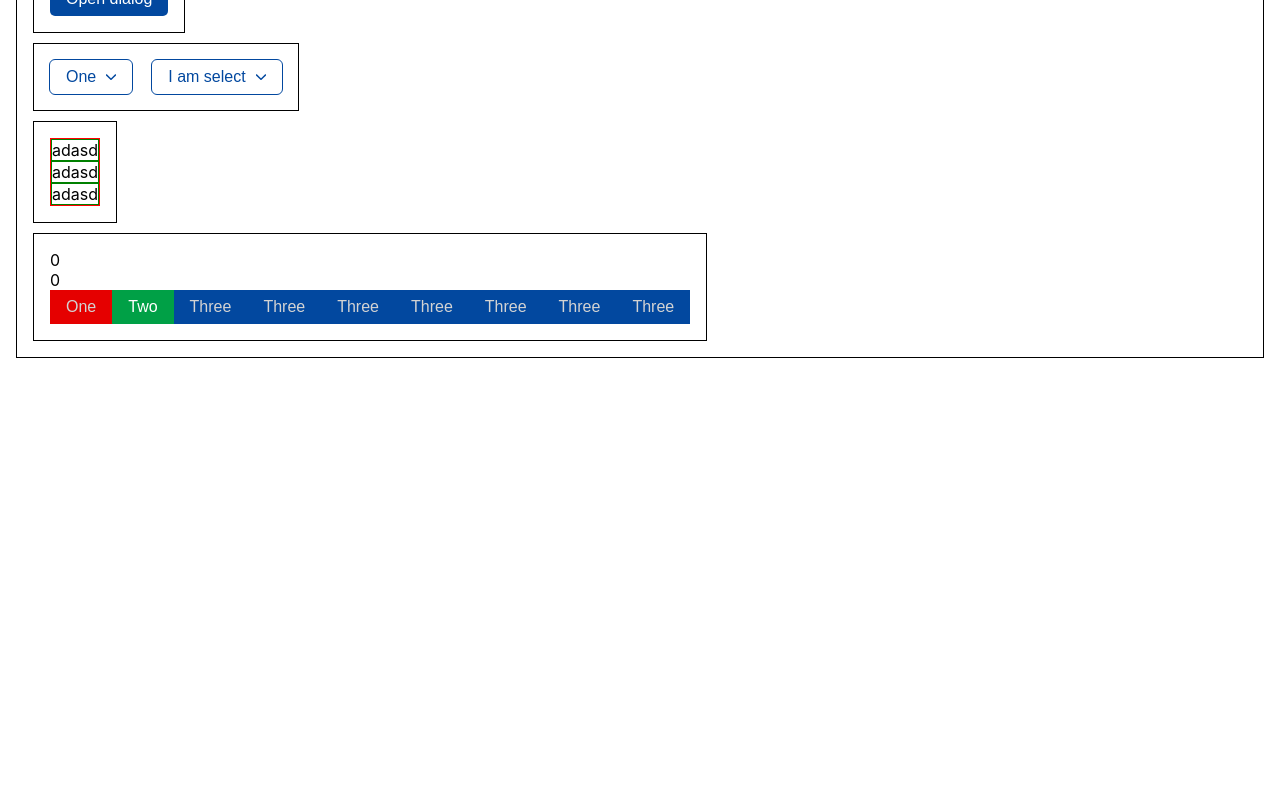
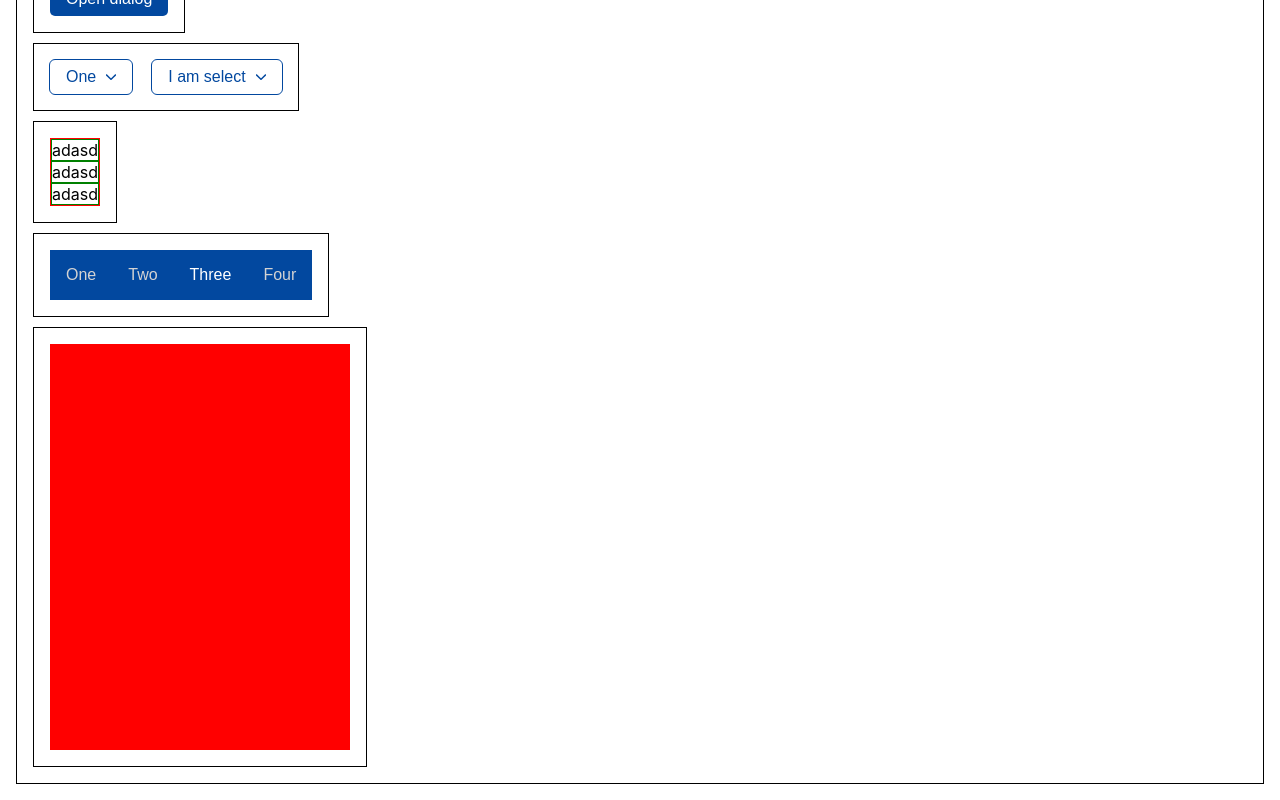
Before and after one commit to bandvov/react-ui-kit, a React (Create React App) app: page / in a window 1280 px wide. Shown: the part 1165-1965 px from the top of the page. Before the commit the page ends 1539 px from the top, so only its background shows below. Built offline with nearby package versions, Linux system fonts and the light colour scheme.

Commit message:
refactored swiper and tabs

```diff
--- a/src/App.tsx
+++ b/src/App.tsx
@@ -10,6 +10,7 @@ import {
   TextInput,
   DialogModal,
   Select,
+  Swiper,
 } from "./components";
 import List from "./components/List/List";
 import Tabs from "./components/Tabs/Tabs";
@@ -84,7 +85,7 @@ function App() {
   const [value, setValue] = useState("");
   const [values, setValues] = useState<number[]>([]);
   const [error, setError] = useState(false);
-  const [tabValue, setTabValue] = useState("Two");
+  const [tabValue, setTabValue] = useState("Three");
   const [innerAccordion, setInnerAccordion] = useState(false);
 
   const validate = (value: string) => {
@@ -470,7 +471,56 @@ function App() {
         </List>
       </Wrapper>
       <Wrapper>
-        <Tabs value={tabValue} onChange={setTabValue} />
+        <Tabs
+          items={["One", "Two", "Three", "Four"]}
+          value={tabValue}
+          onChange={setTabValue}
+        />
+      </Wrapper>
+      <Wrapper>
+        <Swiper width="300px">
+          <div
+            style={{ width: "300px", height: "400px", backgroundColor: "red" }}
+          />
+          <div
+            style={{
+              width: "300px",
+              height: "400px",
+              backgroundColor: "green",
+            }}
+          />
+          <div
+            style={{ width: "300px", height: "400px", backgroundColor: "blue" }}
+          />
+          <div
+            style={{
+              width: "300px",
+              height: "400px",
+              backgroundColor: "yellow",
+            }}
+          />
+          <div
+            style={{
+              width: "300px",
+              height: "400px",
+              backgroundColor: "red",
+            }}
+          />
+          <div
+            style={{
+              width: "300px",
+              height: "400px",
+              backgroundColor: "brown",
+            }}
+          />
+          <div
+            style={{
+              width: "300px",
+              height: "400px",
+              backgroundColor: "pink",
+            }}
+          />
+        </Swiper>
       </Wrapper>
     </div>
   );
--- a/src/components/Swiper/Swiper.tsx
+++ b/src/components/Swiper/Swiper.tsx
@@ -1,14 +1,19 @@
 import React, { ReactElement, useRef, useState } from "react";
 import styled from "styled-components";
 
-const StyledSwiper = styled.div`
+const StyledSwiper = styled.div<{ width: string }>`
+  box-sizing: border-box;
   display: flex;
-  width: 50vw;
+  width: ${(props) => props.width};
+  border: 3px solid red;
+  overflow: hidden;
   position: relative;
 `;
 export default function Swiper({
   children,
+  width = "100%",
 }: {
+  width?: string;
   children: ReactElement | ReactElement[];
 }) {
   const containerRef = useRef<HTMLDivElement>(null);
@@ -58,6 +63,7 @@ export default function Swiper({
 
   return (
     <StyledSwiper
+      width={width}
       ref={containerRef}
       onTouchStart={onTouchStart}
       onMouseDown={onTouchStart}
--- a/src/components/Tabs/Tab.tsx
+++ b/src/components/Tabs/Tab.tsx
@@ -1,20 +1,25 @@
 import React from "react";
 import Button from "../Button/Button";
-import { Variant } from "../../types";
+
 export default function Tab({
   label,
   onClick,
   value,
+  buttonStyles = {},
+  activeButtonStyles = {},
   ...rest
 }: {
+  buttonStyles?: { [key: string]: string };
+  activeButtonStyles?: { [key: string]: string };
   fullWidth?: boolean;
-  variant?: Variant | undefined;
   label: string;
   onClick: (value: number | string) => void;
   value: string | number;
 }) {
   return (
     <Button
+      padding="1rem"
+      style={value === label ? activeButtonStyles : buttonStyles}
       onClick={() => onClick(value)}
       color={value === label ? "" : "lightgray"}
       borderRadius="0"
--- a/src/components/Tabs/Tabs.tsx
+++ b/src/components/Tabs/Tabs.tsx
@@ -1,119 +1,41 @@
 import React, { Dispatch, SetStateAction, useRef, useState } from "react";
 import styled from "styled-components";
-import Swiper from "../Swiper/Swiper";
 import Tab from "./Tab";
 
 const StyledTabs = styled.div`
   display: flex;
-  width: 50vw;
+  width: 100%;
   position: relative;
   overflow-x: hidden;
 `;
 export default function Tabs({
   value,
   onChange,
+  items,
+  buttonStyles = {},
+  activeButtonStyles = {},
 }: {
+  items: string[];
+  buttonStyles?: { [key: string]: string };
+  activeButtonStyles?: { [key: string]: string };
   value: string | number;
   onChange: Dispatch<SetStateAction<string>>;
 }) {
-  const containerRef = useRef<HTMLDivElement>(null);
-  const childrenRef = useRef<HTMLDivElement>(null);
-  const startXRef = useRef(0);
-
-  const [offsetX, setOffsetX] = useState(0);
-
-  const onTouchStart = (e: any) => {
-    const clientX = e.clientX ? e.clientX : e.touches[0].clientX;
-
-    startXRef.current = offsetX + clientX;
-
-    window.addEventListener("mouseup", onTouchEnd);
-    window.addEventListener("touchend", onTouchEnd);
-    window.addEventListener("touchmove", onTouchMove);
-    window.addEventListener("mousemove", onTouchMove);
-  };
-
-  const onTouchMove = (e: any) => {
-    const currentX = e.clientX ? e.clientX : e.touches[0].clientX;
-
-    const diff = startXRef.current - currentX;
-
-    const currentOffsetLeft = childrenRef.current?.offsetLeft || 0;
-
-    let newOffset = currentOffsetLeft + diff;
-    if (newOffset < 0) {
-      newOffset = 0;
-    }
-    if (
-      newOffset >
-      childrenRef.current!.offsetWidth - containerRef.current!.offsetWidth
-    ) {
-      newOffset =
-        childrenRef.current!.offsetWidth - containerRef.current!.offsetWidth;
-    }
-    setOffsetX(newOffset);
-  };
-
-  const onTouchEnd = () => {
-    window.removeEventListener("touchmove", onTouchMove);
-    window.removeEventListener("mousemove", onTouchMove);
-    window.removeEventListener("mouseup", onTouchEnd);
-    window.removeEventListener("touchend", onTouchEnd);
-  };
-
+  const mappedItems = items.map((item) => {
+    return (
+      <Tab
+        activeButtonStyles={{ ...buttonStyles, ...activeButtonStyles }}
+        buttonStyles={buttonStyles}
+        value={value}
+        fullWidth
+        onClick={() => onChange(item)}
+        label={item}
+      />
+    );
+  });
   return (
     <div style={{ display: "flex", flexDirection: "column" }}>
-      <div>
-        <div>{startXRef.current}</div>
-        <div>{offsetX}</div>
-      </div>
-      <StyledTabs
-        ref={containerRef}
-        onTouchStart={onTouchStart}
-        onMouseDown={onTouchStart}
-        // onMouseUp={(e) => {}}
-        // onTouchMove={(e: React.TouchEvent<HTMLDivElement>) => {}}
-        style={{ border: "3px solix" }}
-        onMouseLeave={onTouchEnd}
-      >
-        <Swiper>
-          <Tab
-            fullWidth
-            value={value}
-            variant="error"
-            onClick={() => {
-              console.log("hello");
-            }}
-            label="One"
-          />
-          <Tab
-            value={value}
-            fullWidth
-            variant="success"
-            onClick={(value: any) => alert("hello")}
-            label="Two"
-          />
-          <Tab value={value} fullWidth onClick={() => {}} label="Three" />
-          <Tab value={value} fullWidth onClick={() => {}} label="Three" />
-          <Tab value={value} fullWidth onClick={() => {}} label="Three" />
-          <Tab value={value} fullWidth onClick={() => {}} label="Three" />
-          <Tab value={value} fullWidth onClick={() => {}} label="Three" />
-          <Tab value={value} fullWidth onClick={() => {}} label="Three" />
-          <Tab value={value} fullWidth onClick={() => {}} label="Three" />
-          <Tab value={value} fullWidth onClick={() => {}} label="Three" />
-          <Tab value={value} fullWidth onClick={() => {}} label="Three" />
-          <Tab value={value} fullWidth onClick={() => {}} label="Three" />
-          <Tab value={value} fullWidth onClick={() => {}} label="Three" />
-          <Tab value={value} fullWidth onClick={() => {}} label="Three" />
-          <Tab
-            value={value}
-            fullWidth
-            variant="danger"
-            onClick={() => {}}
-            label="Three"
-          />
-        </Swiper>
-      </StyledTabs>
+      <StyledTabs>{mappedItems}</StyledTabs>
     </div>
   );
 }
```
